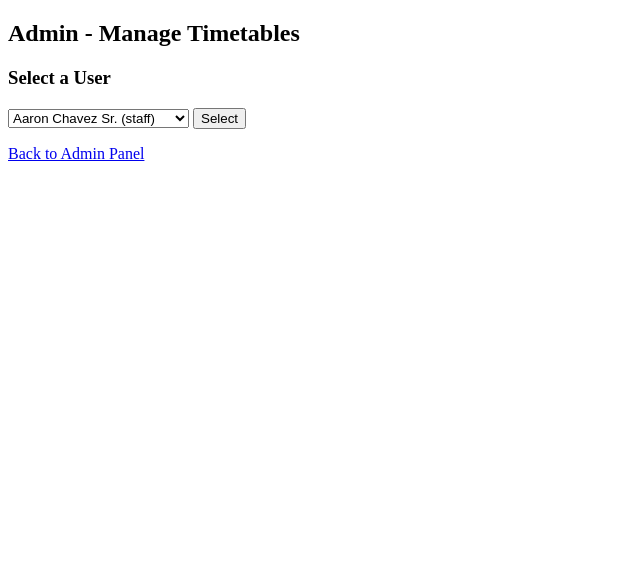
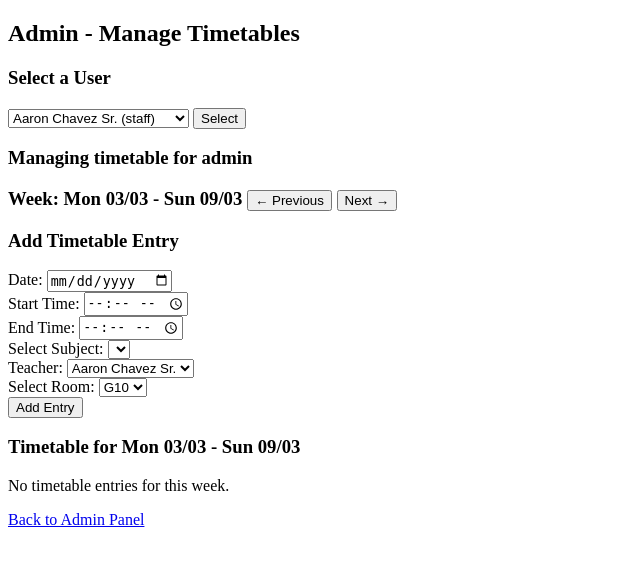
Before and after one commit to As3r1408/school_timetable, a Flask app: page /admin_timetable in a window 1280 px wide. Shown: the top 566 px of the page, without its empty margins (0-640 px from the left). Run offline with Flask 3, Linux system fonts and the light colour scheme; a user stored in the database is signed in; lists and menus that the app fills with data are empty.

Commit message:
Got a bug that doesn't display subjects, oops

```diff
--- a/app.py
+++ b/app.py
@@ -201,34 +201,41 @@ def admin_timetable():
     selected_user = None
     timetable_entries = []
 
-    # Ensure week_offset exists in session
+    # ✅ Ensure the week_offset exists in session
     if "week_offset" not in session:
         session["week_offset"] = 0
 
-    # Handle week navigation
-    if request.method == "POST" and "week_change" in request.form:
-        session["week_offset"] += int(request.form["week_change"])
+    # ✅ Handle week navigation **without losing the selected user**
+    if request.method == "POST":
+        if "week_change" in request.form:
+            session["week_offset"] += int(request.form["week_change"])
 
+        elif "user_id" in request.form:
+            session["selected_user_id"] = request.form["user_id"]
+
+    # ✅ Ensure selected user is persisted across week changes
+    if "selected_user_id" in session:
+        selected_user = User.query.get(session["selected_user_id"])
+
+    # ✅ Calculate the start and end of the selected week
     today = datetime.today()
     week_start = today - timedelta(days=today.weekday()) + timedelta(weeks=session["week_offset"])
     week_end = week_start + timedelta(days=6)
     week_range = f"{week_start.strftime('%a %d/%m')} - {week_end.strftime('%a %d/%m')}"
 
-    # ✅ Ensure action is always defined
-    action = request.form.get("action", None)
+    # ✅ Fetch timetable for the selected user and current week
+    if selected_user:
+        timetable_entries = Timetable.query.filter(
+            Timetable.user_id == selected_user.id,
+            Timetable.date >= week_start,
+            Timetable.date <= week_end
+        ).order_by(Timetable.date, Timetable.start_time).all()
 
-    if request.method == 'POST' and action:
-        if action == "select_user":
-            selected_user_id = request.form["user_id"]
-            selected_user = User.query.get(selected_user_id)
+    # ✅ Handle adding a timetable entry
+    if request.method == 'POST' and "action" in request.form:
+        action = request.form["action"]
 
-            # ✅ Fetch timetable only after selecting a user
-            timetable_entries = Timetable.query.filter(
-                Timetable.user_id == selected_user.id,
-                Timetable.week == week_start.isocalendar()[1]  # ✅ Fix: Filter by correct week
-            ).order_by(Timetable.date, Timetable.start_time).all()
-
-        elif action == "add_entry" and "user_id" in request.form:
+        if action == "add_entry":
             selected_user_id = request.form["user_id"]
             selected_user = User.query.get(selected_user_id)
 
@@ -253,23 +260,34 @@ def admin_timetable():
                     end_time=end_time,
                     room=room.name if room else "Not assigned"
                 )
-
                 db.session.add(new_entry)
                 db.session.commit()
                 flash("Timetable entry added!", "success")
 
-                # ✅ Fetch updated timetable after adding an entry
-                timetable_entries = Timetable.query.filter(
-                    Timetable.user_id == selected_user.id,
-                    Timetable.week == week_start.isocalendar()[1]
-                ).order_by(Timetable.date, Timetable.start_time).all()
+        elif action == "delete_entry":
+            entry_id = request.form["entry_id"]
+            entry = Timetable.query.get(entry_id)
+            if entry:
+                db.session.delete(entry)
+                db.session.commit()
+                flash("Timetable entry deleted.", "info")
+
+        # ✅ Ensure timetable updates immediately after changes
+        timetable_entries = Timetable.query.filter(
+            Timetable.user_id == selected_user.id,
+            Timetable.date >= week_start,
+            Timetable.date <= week_end
+        ).order_by(Timetable.date, Timetable.start_time).all()
 
     return render_template(
         "admin_timetable.html",
         users=users, staff_users=staff_users, rooms=rooms,
         selected_user=selected_user, timetable=timetable_entries,
-        week_range=week_range
+        week_range=week_range, week_start=week_start, timedelta=timedelta  # ✅ Pass timedelta to template
     )
+
+
+
 
 
 
--- a/templates/admin_timetable.html
+++ b/templates/admin_timetable.html
@@ -2,6 +2,22 @@
 <html lang="en">
 <head>
     <title>Admin - Manage Timetables</title>
+    <script>
+        function changeWeek(offset) {
+            let form = document.createElement("form");
+            form.method = "POST";
+            form.style.display = "none";
+
+            let input = document.createElement("input");
+            input.type = "hidden";
+            input.name = "week_change";
+            input.value = offset;
+
+            form.appendChild(input);
+            document.body.appendChild(form);
+            form.submit();
+        }
+    </script>
 </head>
 <body>
     <h2>Admin - Manage Timetables</h2>
@@ -24,13 +40,13 @@
         <h3>Managing timetable for {{ selected_user.username }}</h3>
 
         <!-- Week Navigation -->
-        <h3>Week: {{ week_range }}</h3>
-        <form method="post">
-            <button type="submit" name="week_change" value="-1">Previous Week</button>
-            <button type="submit" name="week_change" value="1">Next Week</button>
-        </form>
+        <h3>
+            Week: {{ week_range }}
+            <button type="button" onclick="changeWeek(-1)">← Previous</button>
+            <button type="button" onclick="changeWeek(1)">Next →</button>
+        </h3>
 
-        <!-- ✅ Step 2: Add Timetable Entry (Visible Only When User is Selected) -->
+        <!-- Step 2: Add Timetable Entry -->
         <h3>Add Timetable Entry</h3>
         <form method="post">
             <input type="hidden" name="action" value="add_entry">
@@ -42,7 +58,7 @@
 
             Select Subject:
             <select name="subject_id" required>
-                {% for assignment in selected_user.assigned_subjects %}
+                {% for assignment in assigned_subjects %}
                 <option value="{{ assignment.subject.id }}">{{ assignment.subject.name }}</option>
                 {% endfor %}
             </select><br>
@@ -69,19 +85,15 @@
         {% if timetable %}
             <table border="1">
                 <tr>
-                    <th>Monday</th>
-                    <th>Tuesday</th>
-                    <th>Wednesday</th>
-                    <th>Thursday</th>
-                    <th>Friday</th>
-                    <th>Saturday</th>
-                    <th>Sunday</th>
+                    {% for day in ["Monday", "Tuesday", "Wednesday", "Thursday", "Friday", "Saturday", "Sunday"] %}
+                        <th>{{ day }} - {{ (week_start + timedelta(days=loop.index0)).strftime('%d/%m') }}</th>
+                    {% endfor %}
                 </tr>
                 <tr>
                     {% for day in ["Monday", "Tuesday", "Wednesday", "Thursday", "Friday", "Saturday", "Sunday"] %}
                         <td>
                             <ul>
-                                {% for entry in timetable if entry.date.weekday() == loop.index0 %}
+                                {% for entry in timetable if entry.date.strftime('%A') == day %}
                                     <li>
                                         {{ entry.start_time.strftime('%H:%M') }} - {{ entry.end_time.strftime('%H:%M') }}<br>
                                         <strong>{{ entry.subject }}</strong><br>
@@ -105,7 +117,6 @@
         {% endif %}
     {% endif %}
 
-
     <p><a href="{{ url_for('admin') }}">Back to Admin Panel</a></p>
 </body>
 </html>
```
Also changed, not shown: instance/timetable.db.
